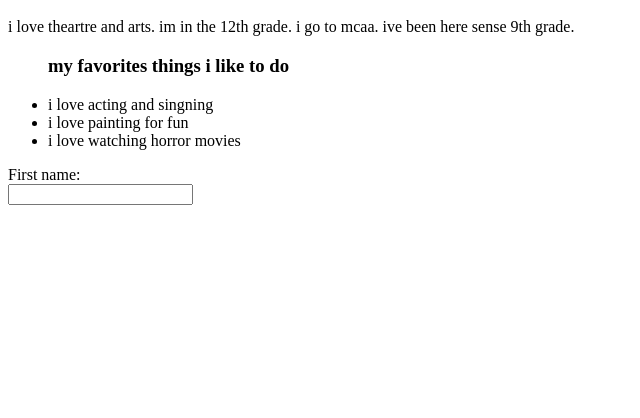
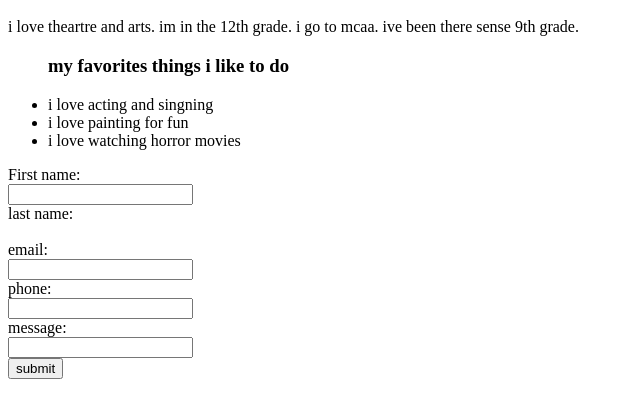
Before and after one commit to tlacy-mahdi-ai/Mywebsite_Tae, a plain HTML site: page index.html in a window 1280 px wide. Shown: the part 120-538 px from the top of the page, without its empty margins (0-640 px from the left). Drawn offline with Linux system fonts and the light colour scheme.

Commit message:
finished form

```diff
--- a/index.html
+++ b/index.html
@@ -10,7 +10,7 @@
 
      <div>
         <h1> About Me</h1>
-        <P>i love theartre and arts. im in the 12th grade. i go to mcaa. ive been here sense 9th grade.
+        <P>i love theartre and arts. im in the 12th grade. i go to mcaa. ive been there sense 9th grade.
 
         </P>
         <Ul>
@@ -23,7 +23,22 @@
         <form action="imput">
             <label for="fname">First name:</label><br>
             <input type="text" id="fmane" name="fname"><br>
+            <label for ="lname">last name:</label><br>
+            <imput type="text" id="lname" name="lname"><br>
+            <label for="email">email:</label><br>
+            <input type="email"id="email" name="email"><br>
+            <label for="phone">phone:</label><br>
+            <input type="tel" id="phone " name="phone"><br>
+            <label for="message">message:</label><br>
+            <input type="text"id="message" name="message"><br>
+            <input type="submit" value="submit">
+
+
+
 
         </form>
        </div>
-     </div>
+
+
+     </body>
+     </html>
```
